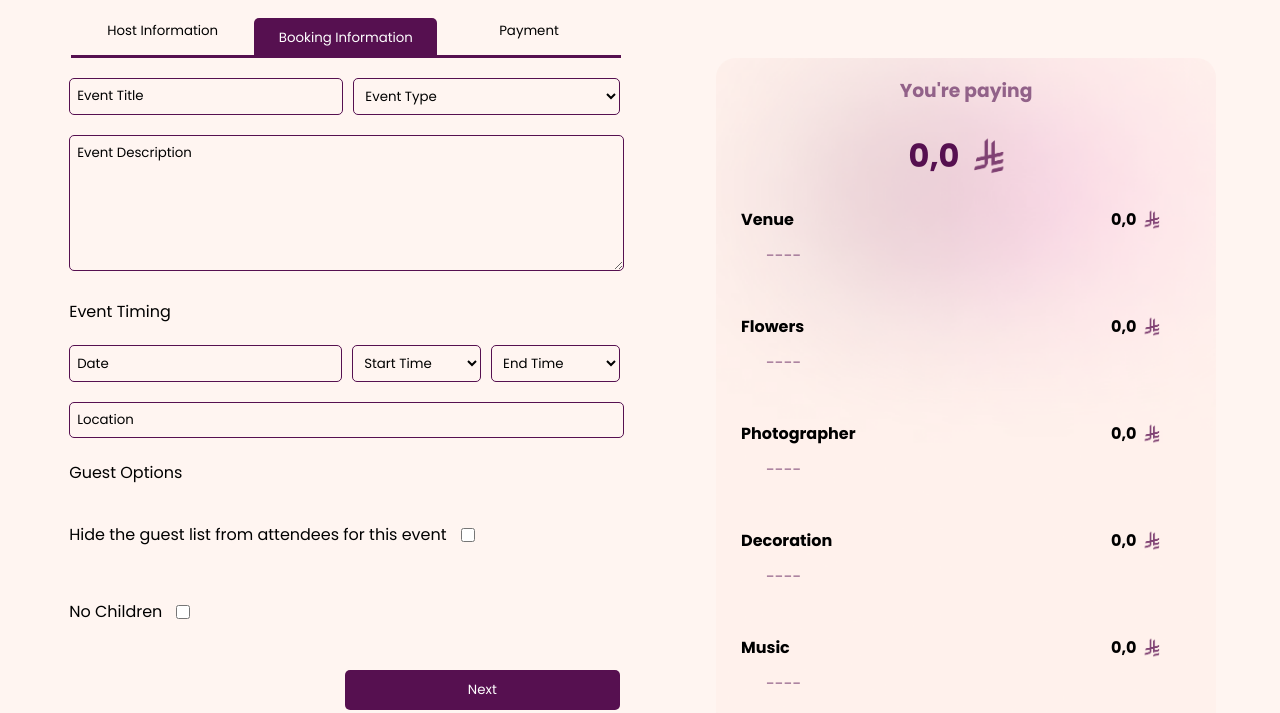
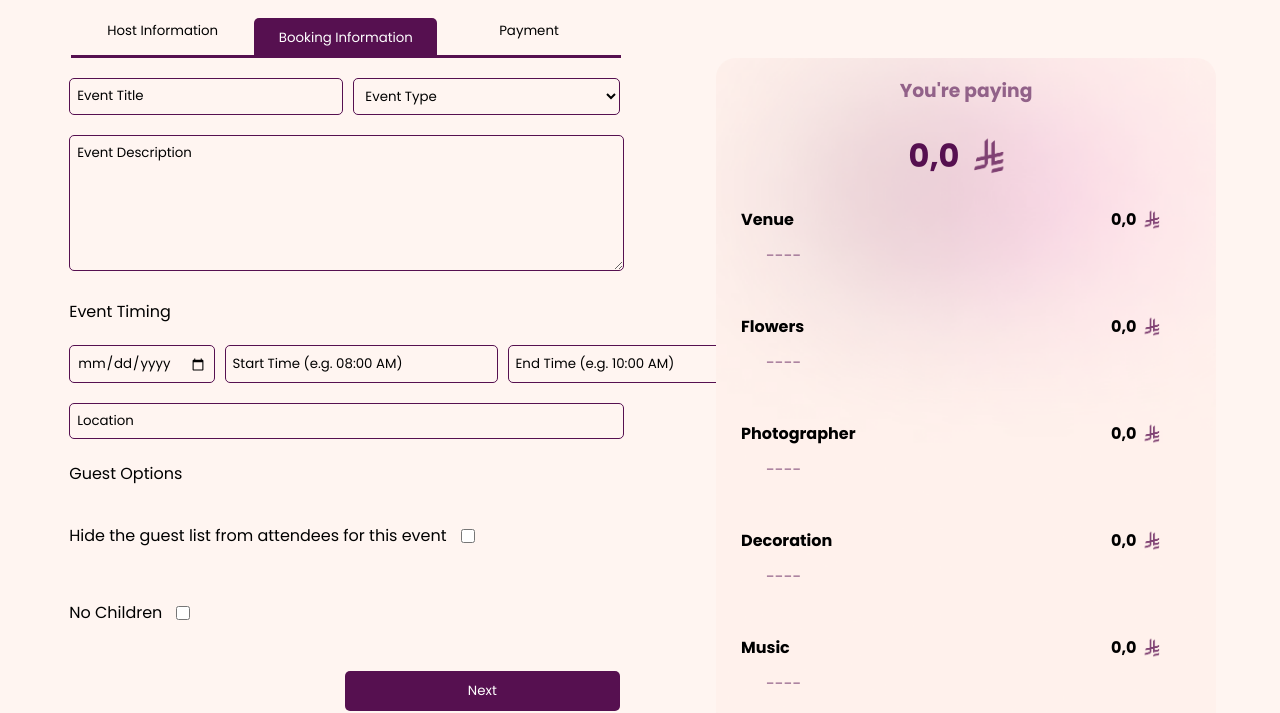
Before and after one commit to shathaosa/Event-Key, a plain HTML site: page HTML/BookingInfo.html in a window 1280 px wide. Shown: the part 102-815 px from the top of the page. Drawn offline with Linux system fonts and the light colour scheme.

Commit message:
BookingInfo.html

```diff
--- a/HTML/BookingInfo.html
+++ b/HTML/BookingInfo.html
@@ -9,6 +9,7 @@
     <script src="https://kit.fontawesome.com/8c26f80e18.js" crossorigin="anonymous"></script>
 </head>
 <body>
+
 <header>
     <img class="logo" src="/Media/EKlogo.png" alt="logo">
     <nav>
@@ -30,12 +31,12 @@
 </div>
 
 <div class="fields">
-        <form method="get">
+    <form id="form" method="get">
         <section class="info">
             <div class="container1">
                 <input type="text" placeholder="Event Title" class="event-title" required>
                 <select class="event-type" required>
-                        <option>Event Type</option>
+                    <option value="Event Type">Event Type</option>
                     <option value="Wedding">Wedding</option>
                     <option value="Birthday">Birthday</option>
                     <option value="Corporate">Corporate</option>
@@ -45,22 +46,11 @@
 
             <h4>Event Timing</h4>
             <div class="container2">
-                    <input placeholder="Date" class="event-date" type="text" onfocus="(this.type='date')" onblur="(this.type='text')" required>
-                    <select class="start-time" required>
-                        <option>Start Time</option>
-                        <option>08:00 AM</option>
-                        <option>12:00 PM</option>
-                        <option>04:00 PM</option>
-                        <option>08:00 PM</option>
-                    </select>
-                    <select class="end-time" required>
-                        <option>End Time</option>
-                        <option>10:00 AM</option>
-                        <option>02:00 PM</option>
-                        <option>06:00 PM</option>
-                        <option>10:00 PM</option>
-                    </select>
+                <input type="date" class="event-date" required>
+                <input type="text" placeholder="Start Time (e.g. 08:00 AM)" class="start-time" required>
+                <input type="text" placeholder="End Time (e.g. 10:00 AM)" class="end-time" required>
             </div>
+
             <input type="text" placeholder="Location" class="event-location" required>
 
             <h4>Guest Options</h4>
@@ -80,7 +70,6 @@
     <section class="order">
         <h3>You're paying</h3>
         <h2><span id="total-payment">0,0</span><img class="riyal" src="/Media/Riyal.png" alt="Riyal"></h2>
-
         <div class="details">
             <p class="catagory">Venue<span class="price"><span id="venue-price">0,0 </span><img class="riyal" src="/Media/Riyal.png"
                 alt="Riyal"></span></p>
@@ -114,5 +103,8 @@
         </div>
     </section>
 </div>
+
+<script src="/Javascript/Booking.js"></script>
+
 </body>
 </html>
```
Lines whose indentation alone changed are shown as unchanged.
